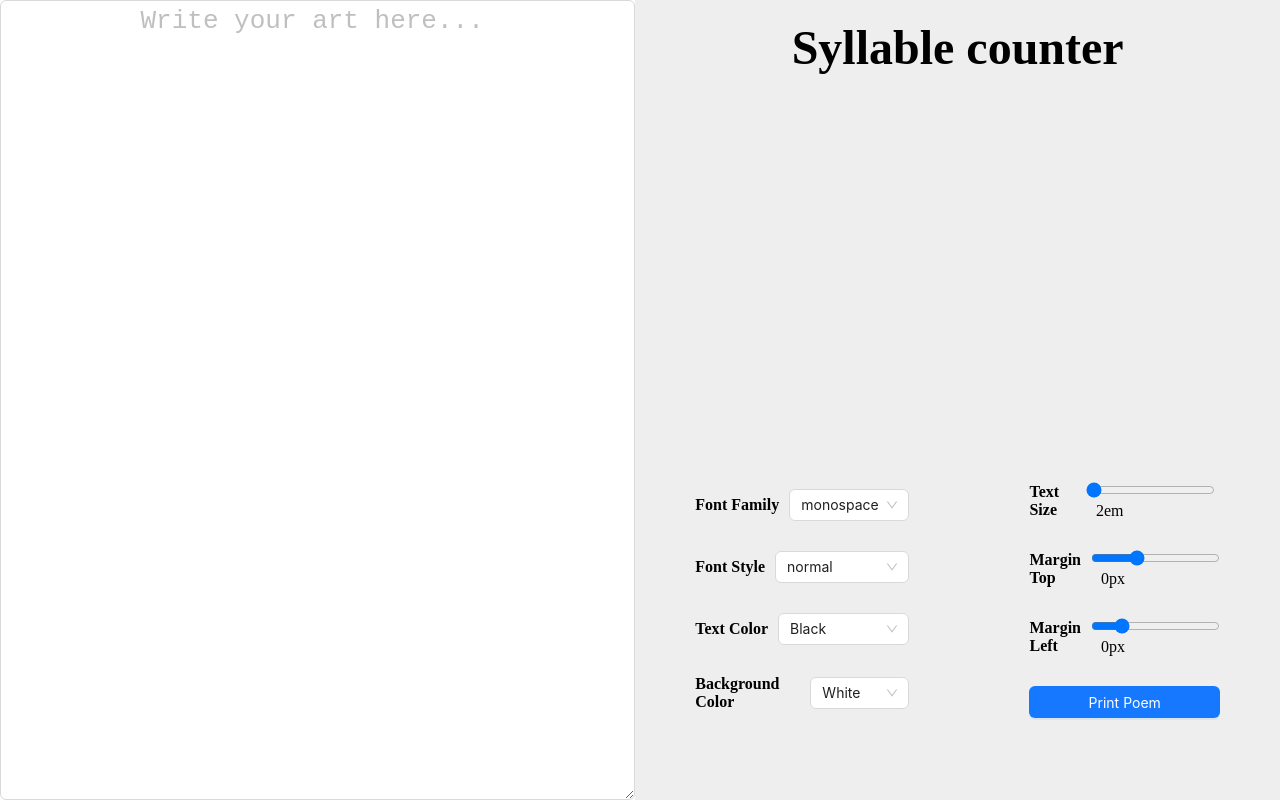
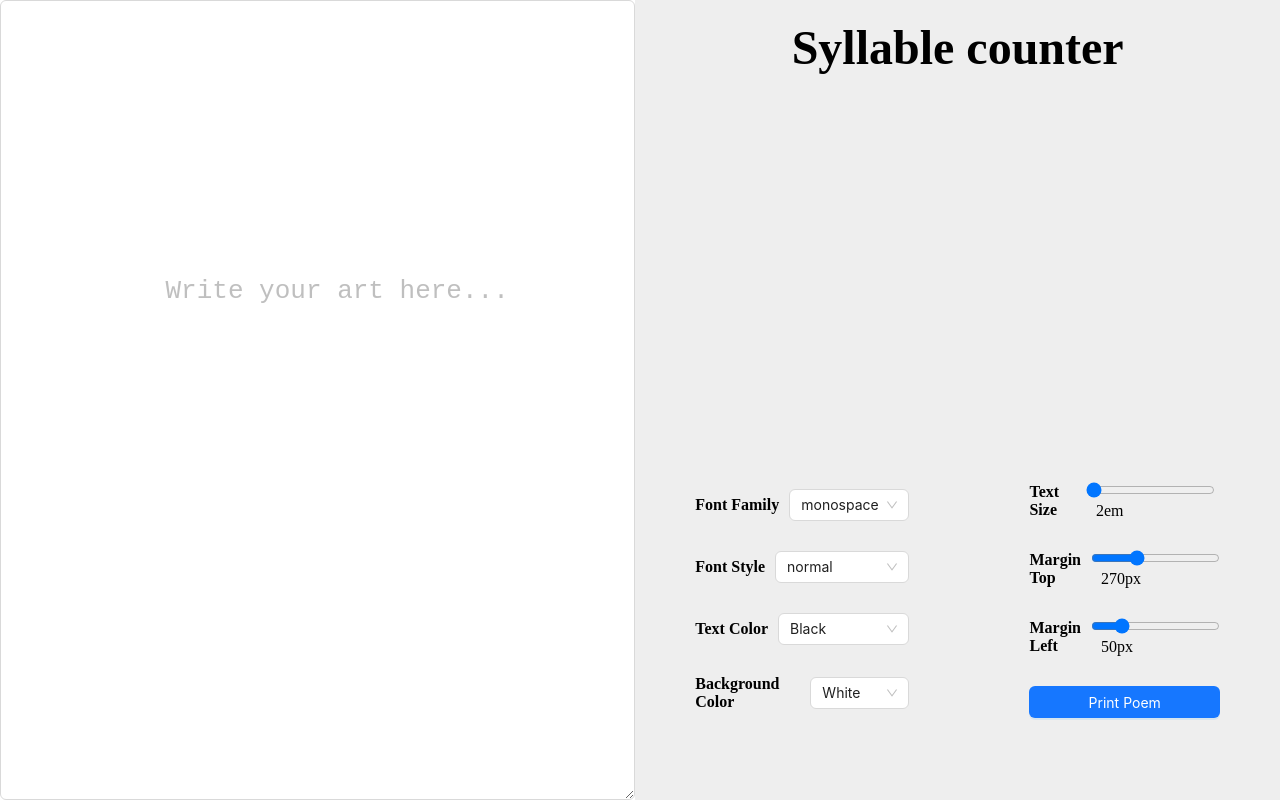
Before and after one commit to DomenicoSacco94/haiku-generator, a React (Vite) app: page / in a window 1280 px wide. Built offline with nearby package versions, Linux system fonts and the light colour scheme.

Commit message:
small adjustements default values

```diff
--- a/src/App.tsx
+++ b/src/App.tsx
@@ -5,6 +5,8 @@ import SyllableCounterFrame from "./components/SyllableCounterFrame.tsx";
 
 //TODO add background customization tool
 //TODO deploy on github pages
+//TODO craft responsive design
+//TODO add helper modal
 
 function App() {
     return (
--- a/src/store/usePoemStore.ts
+++ b/src/store/usePoemStore.ts
@@ -23,8 +23,8 @@ export const usePoemStore = create<PoemState>((set) => ({
         fontStyle: 'normal',
         fontFamily: 'monospace',
         backgroundColor: '#ffffff',
-        paddingTop: 0,
-        paddingLeft: 0,
+        paddingTop: 270,
+        paddingLeft: 50,
     },
     setPoemText: (poemText) => set({ poemText }),
     setPoemStyle: (style) => set((state) => ({
```
